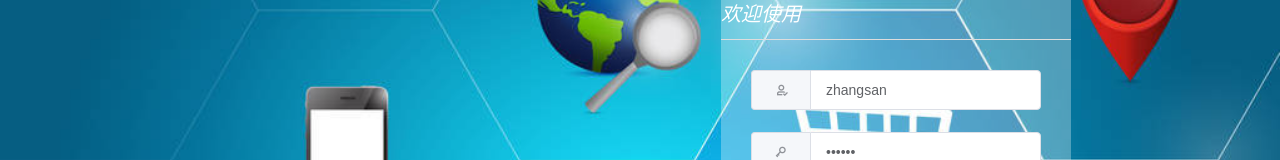
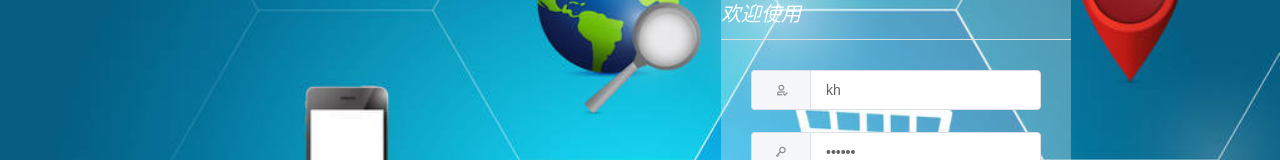
Before and after one commit to chuhongtao-bit/xin-kh, a Vue app: page / in a window 1280 px wide. Shown: the part 221-381 px from the top of the page. Built offline with nearby package versions, Linux system fonts and the light colour scheme.

Commit message:
修改默认登陆名

```diff
--- a/src/view/login/login.vue
+++ b/src/view/login/login.vue
@@ -68,7 +68,7 @@
           display:'none'
         },
         ruleForm: {
-          username:'zhangsan',
+          username:'kh',
           password:'123456'
         },
         rules: {
```
